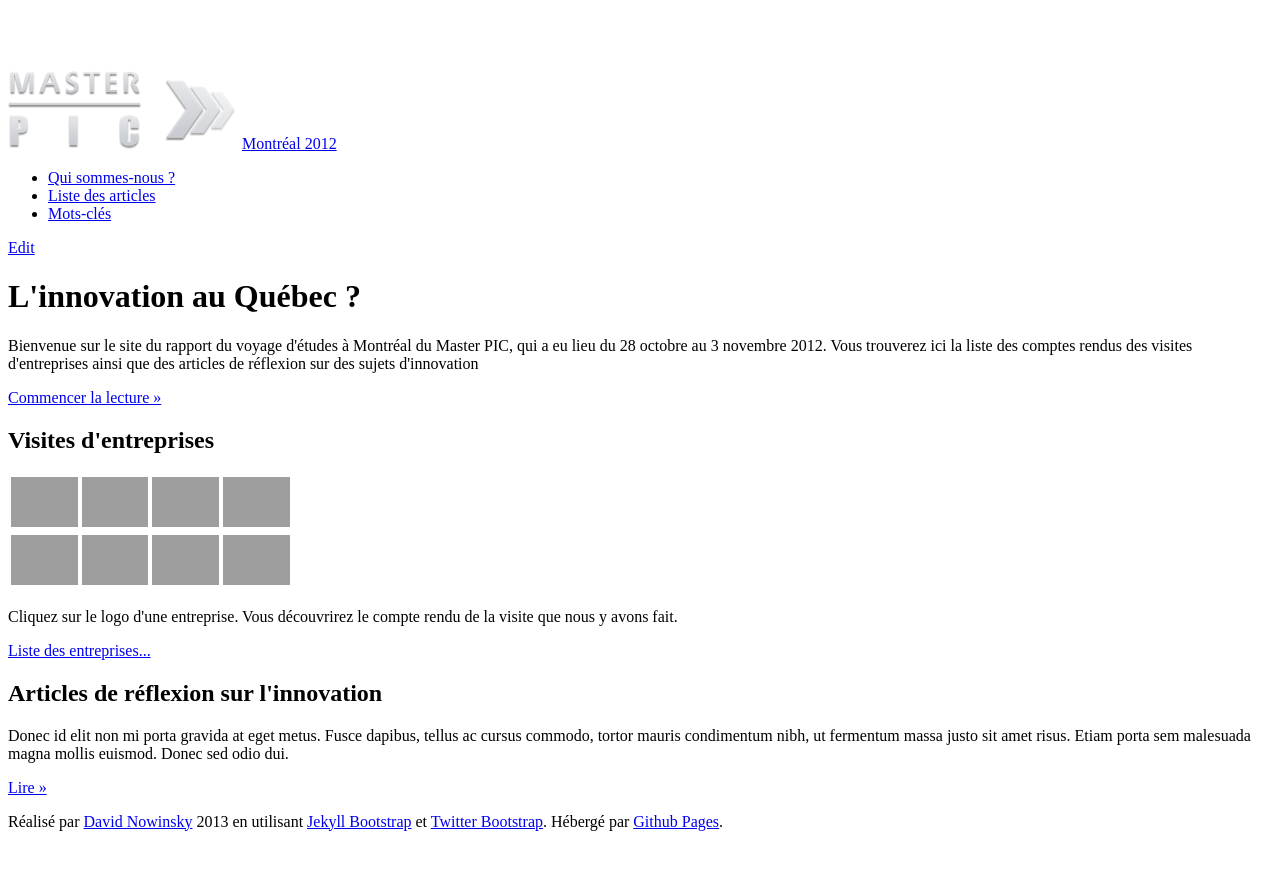
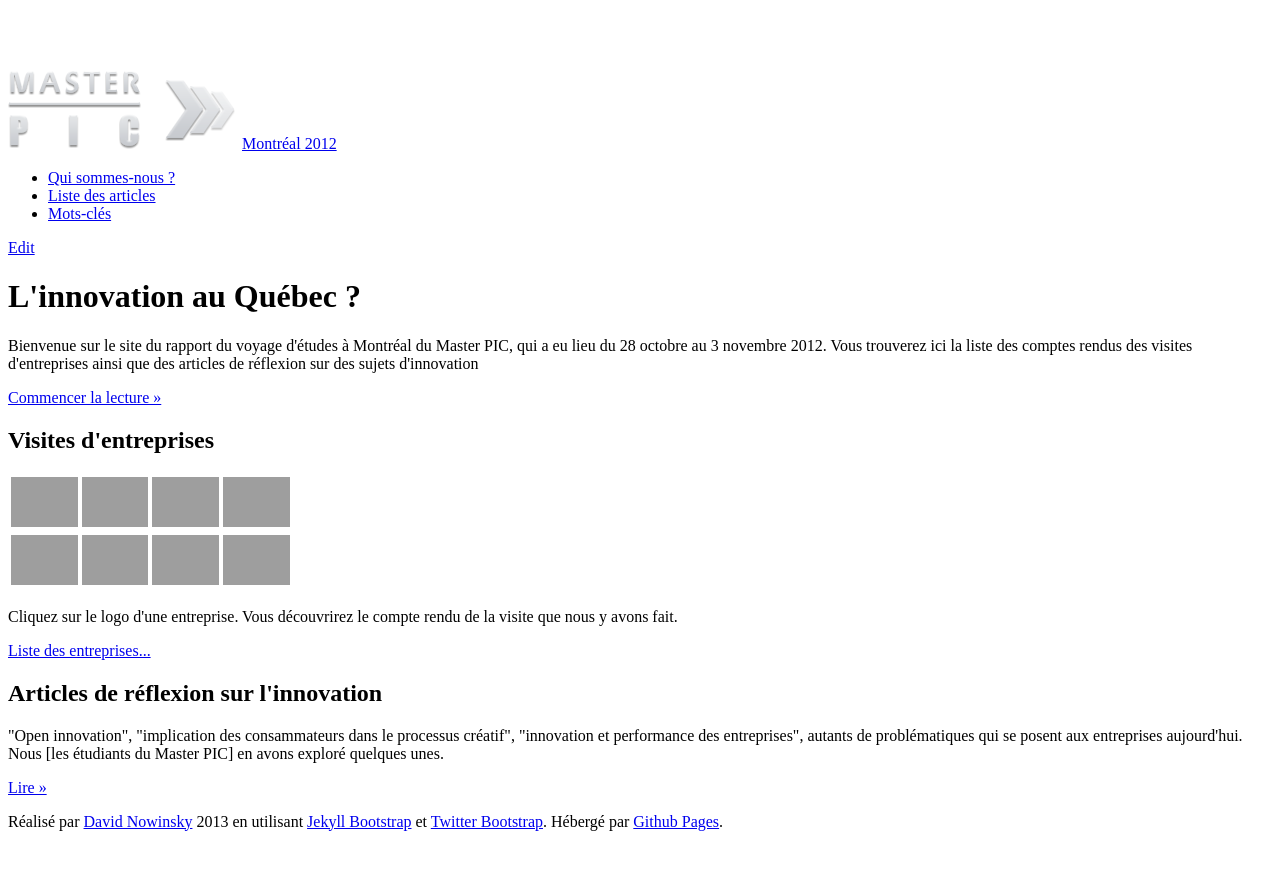
Before and after one commit to davinov/masterpic-montreal-2012, a Jekyll site: the page built from index.md, in a window 1280 px wide, cut to the strip 0-870 px from the top of the page. Built offline with Jekyll 4.4.1, drawn with Linux system fonts in a browser that asks for light colours; nearby versions of some CDN libraries; grey boxes are pictures that could not be loaded.

Commit message:
Update index.md

```diff
--- a/index.md
+++ b/index.md
@@ -6,7 +6,7 @@ layout: default
 <div class="hero-unit" >
     <h1>L'innovation au Québec ?</h1>
 	<p>Bienvenue sur le site du rapport du voyage d'études à Montréal du Master PIC, qui a eu lieu du 28 octobre au 3 novembre 2012. Vous trouverez ici la liste des comptes rendus des visites d'entreprises ainsi que des articles de réflexion sur des sujets d'innovation</p>
-    <p><a class="btn btn-primary btn-large" href="articles-list.html">Commencer la lecture &raquo;</a></p>
+    <span><a class="btn btn-primary btn-large" href="articles-list.html">Commencer la lecture &raquo;</a></span>
     <span class='st_facebook_vcount' displayText='Facebook'></span>
 	<span class='st_googleplus_vcount' displayText='Google +'></span>
 	<span class='st_twitter_vcount' displayText='Tweet'></span>
@@ -35,7 +35,7 @@ layout: default
     </div>
     <div class="span6">
 	    <h2>Articles de réflexion sur l'innovation</h2>
-	    <p>Donec id elit non mi porta gravida at eget metus. Fusce dapibus, tellus ac cursus commodo, tortor mauris condimentum nibh, ut fermentum massa justo sit amet risus. Etiam porta sem malesuada magna mollis euismod. Donec sed odio dui. </p>
+	    <p>"Open innovation", "implication des consammateurs dans le processus créatif", "innovation et performance des entreprises", autants de problématiques qui se posent aux entreprises aujourd'hui. Nous [les étudiants du Master PIC] en avons exploré quelques unes. </p>
 	    <p><a class="btn" href="articles-list.html#Articles-ref">Lire &raquo;</a></p>
 	</div>
 </div>
```
